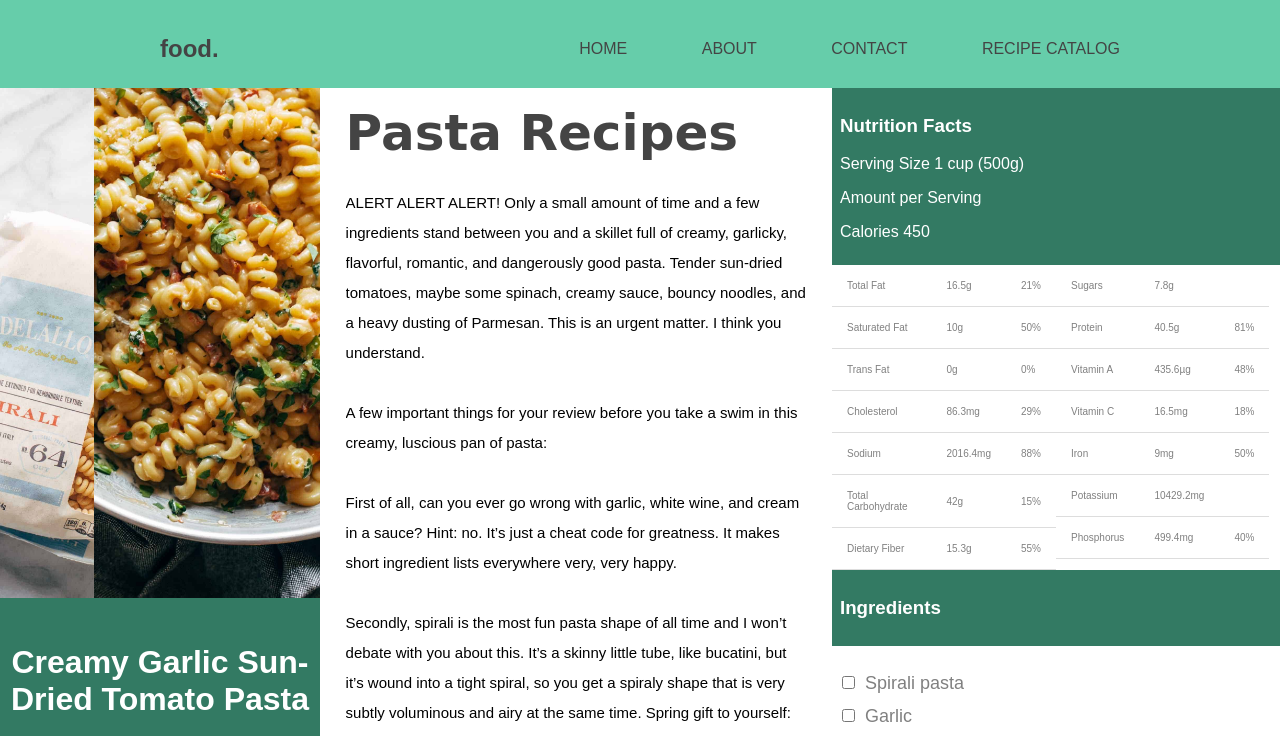
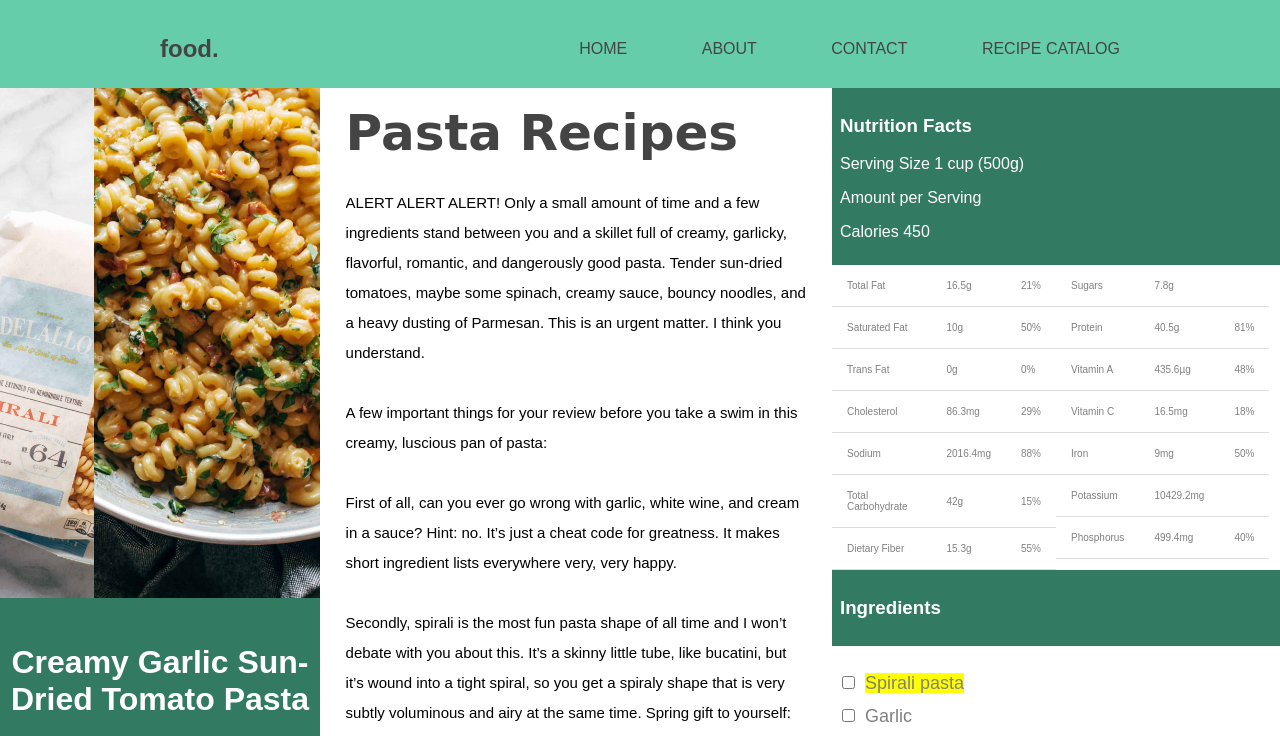
Before and after one commit to Savonhal/recipe_page, a plain HTML site: page project1/recipe_pages/recipe.html in a window 1280 px wide. In both pictures the pointer is over the element "Spirali pasta". Shown: the top 736 px of the page. Drawn offline with Linux system fonts and the light colour scheme.

Commit message:
Highlight ingredients when hovered over or checked

```diff
--- a/project1/css files/recipe-2.css
+++ b/project1/css files/recipe-2.css
@@ -206,8 +206,13 @@ header {
     margin: 10px;
 }
 
+.ingredients span:hover{
+    background-color: yellow;
+}
+
 .checked:checked + span {
     text-decoration: line-through;
+    background-color: yellow;
 }
 
 footer {
```
